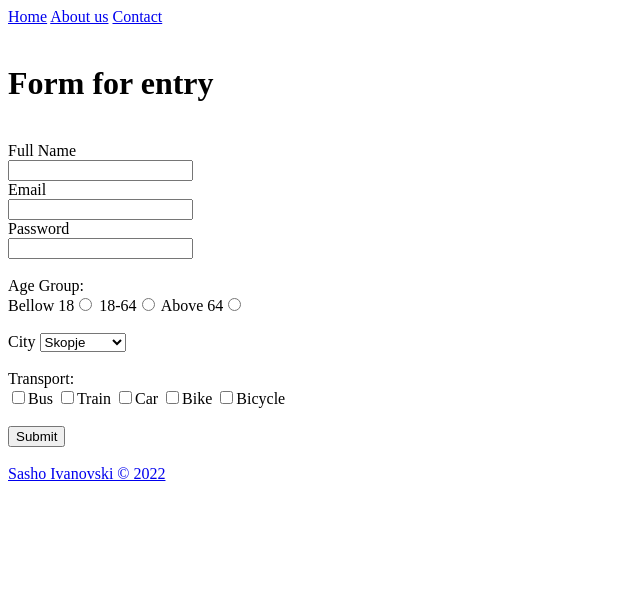
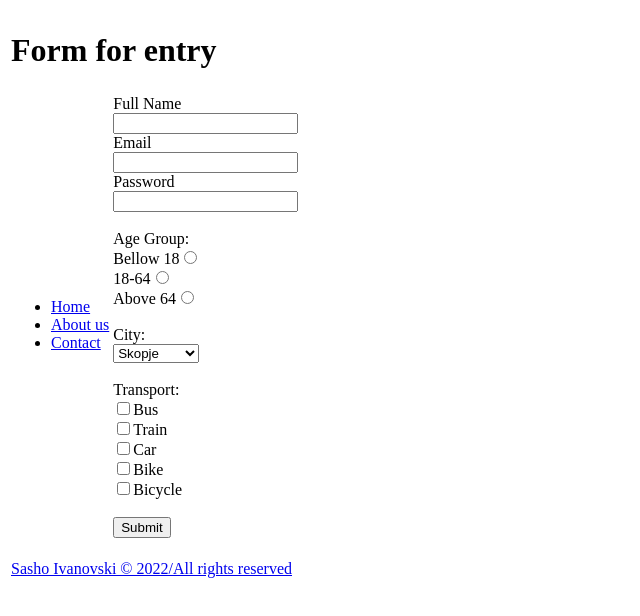
Before and after one commit to saseivanovski/CA-learning, a plain HTML site: page Forms Homework/index.html in a window 1280 px wide. Shown: the whole page, without its empty margins (0-640 px from the left). Drawn offline with Linux system fonts and the light colour scheme.

Commit message:
updated form

```diff
--- a/Forms Homework/index.html
+++ b/Forms Homework/index.html
@@ -1,21 +1,31 @@
 <!DOCTYPE html>
 <html lang="en">
+
 <head>
     <meta charset="UTF-8">
     <meta name="viewport" content="width=device-width, initial-scale=1.0">
     <title>A WEB PAGE</title>
 </head>
+
 <body>
 
-
+    <table>
+        <tr>
+            <td colspan="2">
+                <h1>Form for entry</h1>
+            </td>
+        </tr>
+        <tr>
+            <td>
                 <nav>
-        <a href=/home.html>Home</a>
-        <a href="/aboutUs.html">About us</a>
-        <a href=/contact.html>Contact</a>
-    </nav><br>
-
-    <h1>Form for entry</h1><br>
-
+                    <ul>
+                        <li><a href=/home.html>Home</a></li>
+                        <li><a href="/aboutUs.html">About us</a></li>
+                        <li><a href=/contact.html>Contact</a></li>
+                    </ul>
+                </nav>
+            </td>
+            <td>
                 <form>
                     <div>
                         <label for="">Full Name</label><br>
@@ -28,13 +38,13 @@
 
                     <div>
                         <label for="">Age Group:</label><br>
-        <label>Bellow 18</label><input type="radio" name="ageGroup">
-        <label>18-64</label><input type="radio" name="ageGroup">
-        <label>Above 64</label><input type="radio" name="ageGroup">
+                        <label>Bellow 18</label><input type="radio" name="ageGroup"><br>
+                        <label>18-64</label><input type="radio" name="ageGroup"><br>
+                        <label>Above 64</label><input type="radio" name="ageGroup"><br>
                     </div><br>
 
                     <div>
-        <label for="">City</label>
+                        <label for="city">City:</label><br>
                         <select name="city">
                             <option value="Skopje">Skopje</option>
                             <option value="Skopje">Kumanovo</option>
@@ -50,20 +60,66 @@
 
                     <div>
                         <label for="transport">Transport:</label><br>
-        <input type="checkbox" name="transport"><label for="">Bus</label>
-        <input type="checkbox" name="transport"><label for="">Train</label>
-        <input type="checkbox" name="transport"><label for="">Car</label>
-        <input type="checkbox" name="transport"><label for="">Bike</label>
-        <input type="checkbox" name="transport"><label for="">Bicycle</label>
+                        <input type="checkbox" name="transport"><label for="">Bus</label><br>
+                        <input type="checkbox" name="transport"><label for="">Train</label><br>
+                        <input type="checkbox" name="transport"><label for="">Car</label><br>
+                        <input type="checkbox" name="transport"><label for="">Bike</label><br>
+                        <input type="checkbox" name="transport"><label for="">Bicycle</label><br>
                     </div><br>
 
+                    <div>
                         <input type="submit">
+                    </div>
+                </form><br>
+            </td>
+        </tr>
+        <tr>
+            <td colspan="2">
+                <footer><a href="https://github.com/saseivanovski">Sasho Ivanovski &copy; 2022/All rights reserved</a>
+                </footer>
+            </td>
+        </tr>
+    </table>
 
 
-    </form><br>
 
-    <footer><a href="https://github.com/saseivanovski">Sasho Ivanovski &copy; 2022</a></footer>
+
+
+
+
+
+
+
+
+
+
+
+
+
+
+
+
+
+
+
+
+
+
+
+
+
+
+
+
+
+
+
+
+
+
+
 
 
 </body>
+
 </html>
```
Lines whose indentation alone changed are shown as unchanged.
